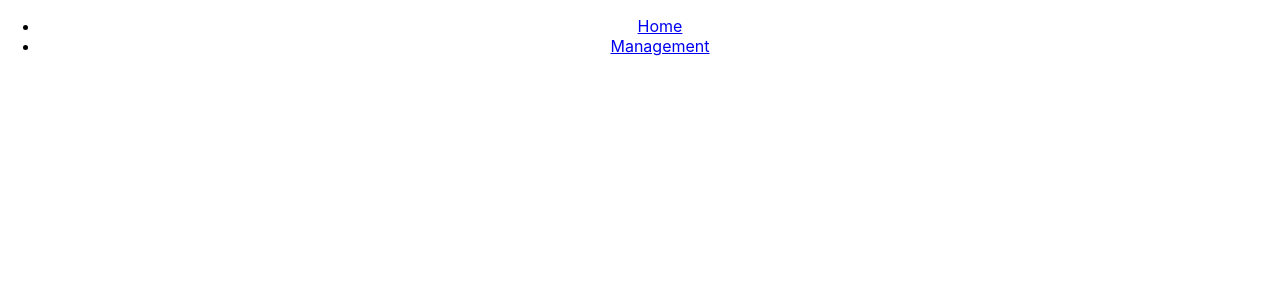
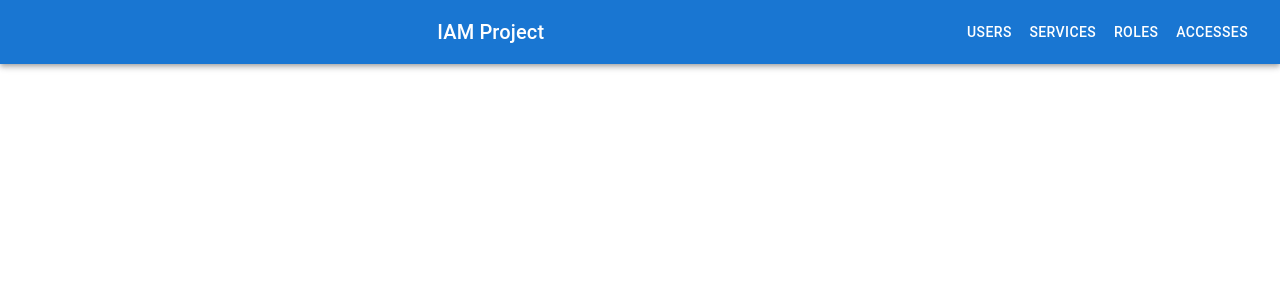
Before and after one commit to dam-lorenzo/IAM_Manager, a React (Create React App) app in the folder frontend/: page / in a window 1280 px wide. Shown: the top 300 px of the page. Built offline with nearby package versions, Linux system fonts and the light colour scheme.

Commit message:
upset components

```diff
--- a/frontend/package.json
+++ b/frontend/package.json
@@ -3,6 +3,10 @@
   "version": "0.1.0",
   "private": true,
   "dependencies": {
+    "@emotion/react": "^11.14.0",
+    "@emotion/styled": "^11.14.1",
+    "@mui/icons-material": "^7.3.4",
+    "@mui/material": "^7.3.4",
     "@testing-library/dom": "^10.4.1",
     "@testing-library/jest-dom": "^6.8.0",
     "@testing-library/react": "^16.3.0",
--- a/frontend/src/components/Navbar/Navbar.js
+++ b/frontend/src/components/Navbar/Navbar.js
@@ -1,16 +1,27 @@
-import "./Navbar.css"
-import Navigation from "./Navigation"
+// src/components/Navbar/Navbar.js
+
+import React from 'react';
+import { Link } from 'react-router-dom';
+import { AppBar, Toolbar, Typography, Button, Box } from '@mui/material';
 
 const Navbar = () => {
-    return (
-        <nav className="" id='navBar'>
-            <div className="">
-                <div className="" id="myNavbar">
-                    <Navigation />
-                </div>
-            </div>
-        </nav>
-    )
-}
+  return (
+    <Box sx={{ flexGrow: 1 }}>
+      <AppBar position="static">
+        <Toolbar>
+          <Typography variant="h6" component="div" sx={{ flexGrow: 1 }}>
+            <Link to="/" style={{ textDecoration: 'none', color: 'inherit' }}>
+              IAM Project
+            </Link>
+          </Typography>
+          <Button color="inherit" component={Link} to="/users">Users</Button>
+          <Button color="inherit" component={Link} to="/services">Services</Button>
+          <Button color="inherit" component={Link} to="/roles">Roles</Button>
+          <Button color="inherit" component={Link} to="/accesses">Accesses</Button>
+        </Toolbar>
+      </AppBar>
+    </Box>
+  );
+};
 
-export default Navbar
+export default Navbar;
```
Also changed, not shown: frontend/src/components/Users/UsersTable.js (added, +61 -0 lines), 2 other files (tests, documents, lock files or other folders).
